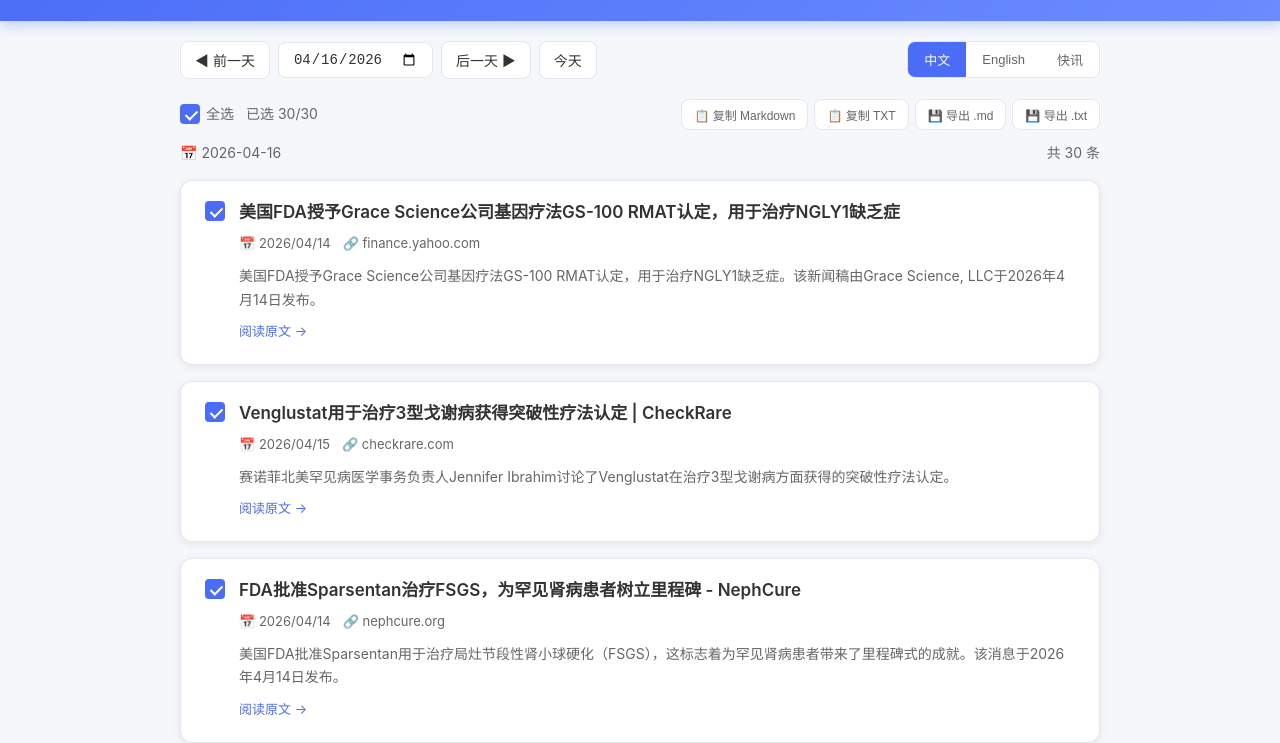
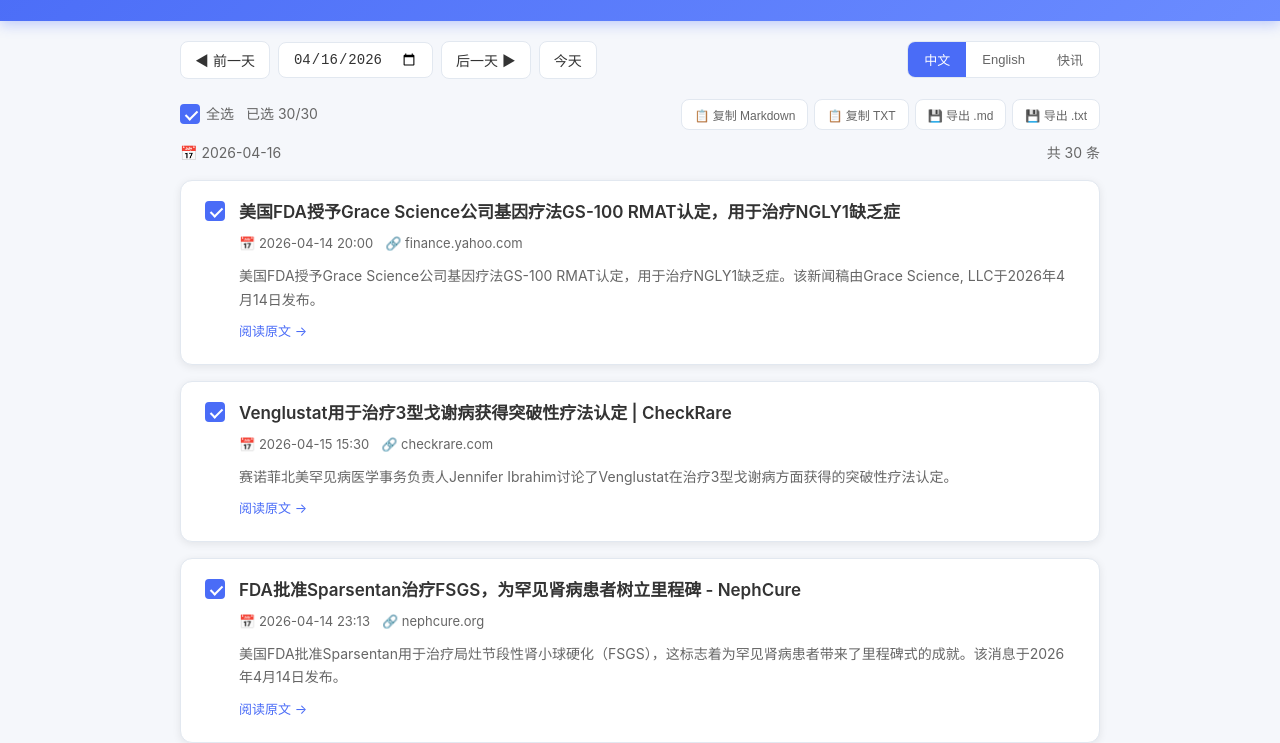
Before and after one commit to iwangjie/hanjianbingkuaixun, a plain HTML site: page index.html in a window 1280 px wide. Shown: the part 92-835 px from the top of the page. Drawn offline with Linux system fonts and the light colour scheme.

Commit message:
fix: 收紧搜索窗口和日期过滤，formatDate显示北京时间

```diff
--- a/index.html
+++ b/index.html
@@ -501,7 +501,14 @@
       try {
         var d = new Date(dateStr);
         if (isNaN(d.getTime())) return dateStr;
-        return d.toLocaleDateString('zh-CN', { year: 'numeric', month: '2-digit', day: '2-digit' });
+        // 使用 formatToParts 稳健地输出北京时间，避免 toLocaleString 格式因浏览器而异
+        var parts = new Intl.DateTimeFormat('en-US', {
+          timeZone: 'Asia/Shanghai',
+          year: 'numeric', month: '2-digit', day: '2-digit',
+          hour: '2-digit', minute: '2-digit', hour12: false
+        }).formatToParts(d);
+        var get = function(type) { var p = parts.find(function(p){ return p.type === type; }); return p ? p.value : ''; };
+        return get('year') + '-' + get('month') + '-' + get('day') + ' ' + get('hour') + ':' + get('minute');
       } catch(e) { return dateStr; }
     }
 
```
Also changed, not shown: 1 other file.
